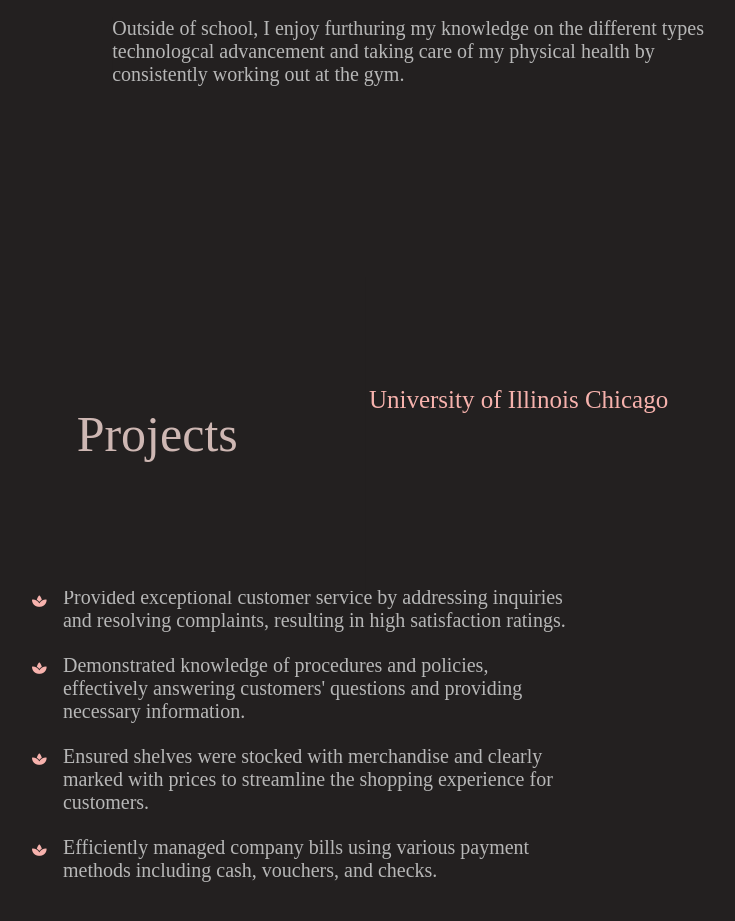
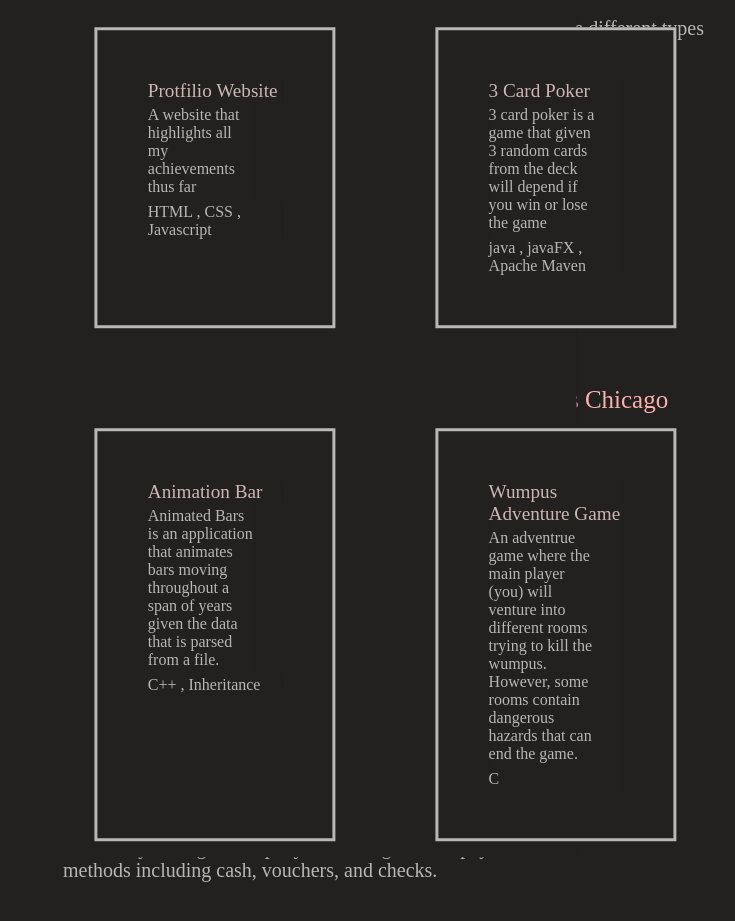
Before and after one commit to alisaeed10/Portfolio-Website, a plain HTML site: page index.html in a window 1280 px wide. Shown: the part 1726-2647 px from the top of the page, without its empty margins (182-917 px from the left). Drawn offline with Linux system fonts and the light colour scheme.

Commit message:
created and formatted project blocks

```diff
--- a/index.html
+++ b/index.html
@@ -163,6 +163,63 @@
       <div class="projects_title">
         Projects
       </div>
+      <div class="containers_for_projects">
+        <ul class="project_lists">
+          <div class="portfilio_project">
+            <li>
+              <div class="project_heading">
+                Protfilio Website
+              </div>
+              <div class="project_discription">
+                A website that highlights all my achievements thus far
+              </div>
+              <div class="tech_used">
+                HTML , CSS , Javascript
+              </div>
+            </li>
+          </div>
+          <div class="java_project">
+            <li>
+              <div class="project_heading">
+                3 Card Poker
+              </div>
+              <div class="project_discription">
+                3 card poker is a game that given 3 random cards from the deck will depend if you win or lose the game
+              </div>
+              <div class="tech_used">
+                java , javaFX , Apache Maven
+              </div>
+            </li>
+          </div>
+          <div class="animation_project">
+            <li>
+              <div class="project_heading">
+                Animation Bar
+              </div>
+              <div class="project_discription">
+                Animated Bars is an application that animates bars moving throughout a span of years given the data that is parsed from a file.
+              </div>
+              <div class="tech_used">
+                C++ , Inheritance
+              </div>
+            </li>
+          </div>
+          <div class="wumpus_project">
+            <li>
+              <div class="project_heading">
+                Wumpus Adventure Game
+              </div>
+              <div class="project_discription">
+                An adventrue game where the main player (you) will venture into different rooms trying to kill the wumpus. However, some rooms contain dangerous hazards that can end the game.
+              </div>
+              <div class="tech_used">
+                C
+              </div>
+            </li>
+          </div>
+
+        </ul>
+      </div>
     </div>
     <!-- https://animate.style/ -->
   </body>
--- a/styles.css
+++ b/styles.css
@@ -304,11 +304,51 @@ a:hover{
     color: #CEB7B3;
     position: absolute;
     top: 270%;
-    left: 26.5%;
+    left: 18.5%;
     transform: translate(-50%,-50%);
     font-size: 50px;
-    padding: 10%;
+    padding-bottom: 25%;
 }
+.containers_for_projects{
+    position: absolute;
+    border-width: 100%;
+    top: 270%;
+    left: 18.5%;
+    transform: translate(-50%,-50%);
+    color: #B7B7B7;
+}
+.project_lists{
+    display: grid;
+    grid-template-columns: 50% 50%;
+    grid-gap:100px;
+    margin-left: 50%;
+}
+.portfilio_project{
+    padding: 50px;
+    border: 3px solid #B7B7B7;
+}
+.java_project{
+    padding: 50px;
+    border: 3px solid #B7B7B7;
+}
+.animation_project{
+    padding: 50px;
+    border: 3px solid #B7B7B7;
+}
+.wumpus_project{
+    padding: 50px;
+    border: 3px solid #B7B7B7;
+}
+.project_heading{
+    font-size: larger;
+    color: #CEB7B3;
+}
+.project_discription{
+    padding-top: 3%;
+    padding-bottom: 5%;
+    width: 80%;
+}
+
 
 
 /*----------------Media---------------------*/
```
